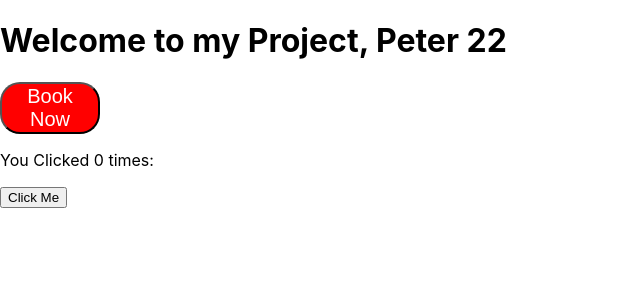
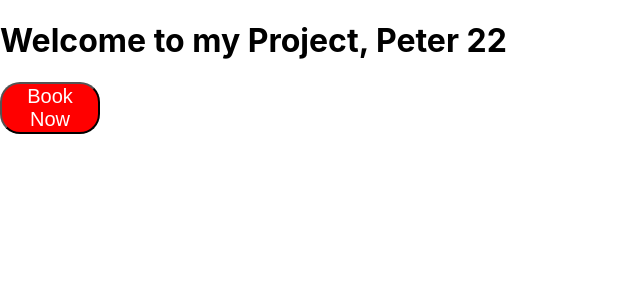
Before and after one commit to Peter-James-Borrow/Task-Tracker, a React (Create React App) app: page / in a window 1280 px wide. Shown: the top 300 px of the page, without its empty margins (0-640 px from the left). Built offline with nearby package versions, Linux system fonts and the light colour scheme.

Commit message:
REFACTOR: Re implemented hooks componenet for usestate

```diff
--- a/src/App.js
+++ b/src/App.js
@@ -1,27 +1,17 @@
 import CallToAction from './Button';
 import Welcome from './Welcome';
-import MultiplyByOne from './hooks';
+
 
 
 
 
 function App() {
 
-const names = [
-  'Andrew',
-  'Adam',
-  'Thomas',
-  'Sara',
-  'Hannah',
-  'Kimberly',
-]
-
-
   return (
     <div>
       <Welcome name="Peter" age="22"/>
         <CallToAction />
-          <MultiplyByOne  />
+
     </div>
   )
 
--- a/src/hooks.js
+++ b/src/hooks.js
@@ -1,19 +1,2 @@
 import React from 'react';
 import {useState} from 'react';
-
-
-
-const MultiplyByOne = () => {
-    const [count, setCount] = useState(0)
-    return(
-        <>
-            <p>You Clicked {count} times:</p>
-            <button onClick={() =>setCount(count +1)}>
-                Click Me
-            </button>
-
-        </>
-    );
-}
-
-export default MultiplyByOne;
```
